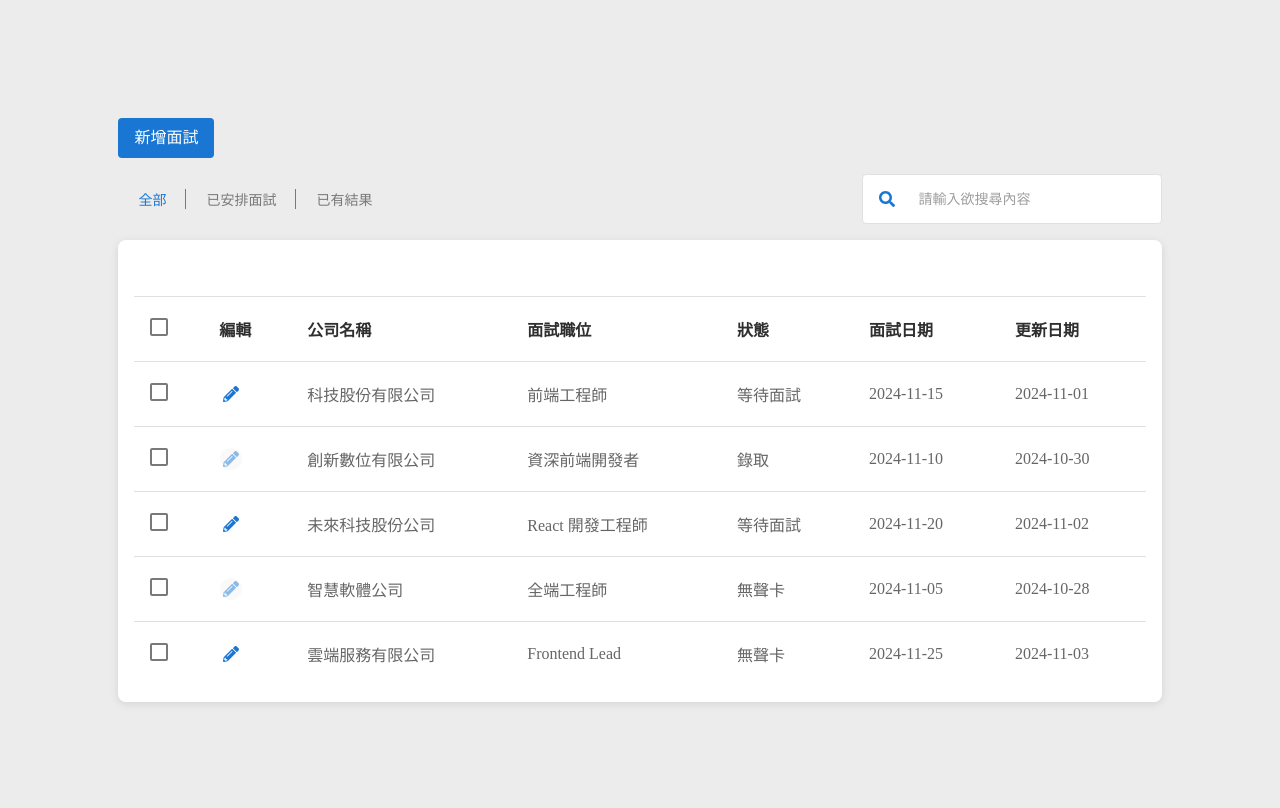
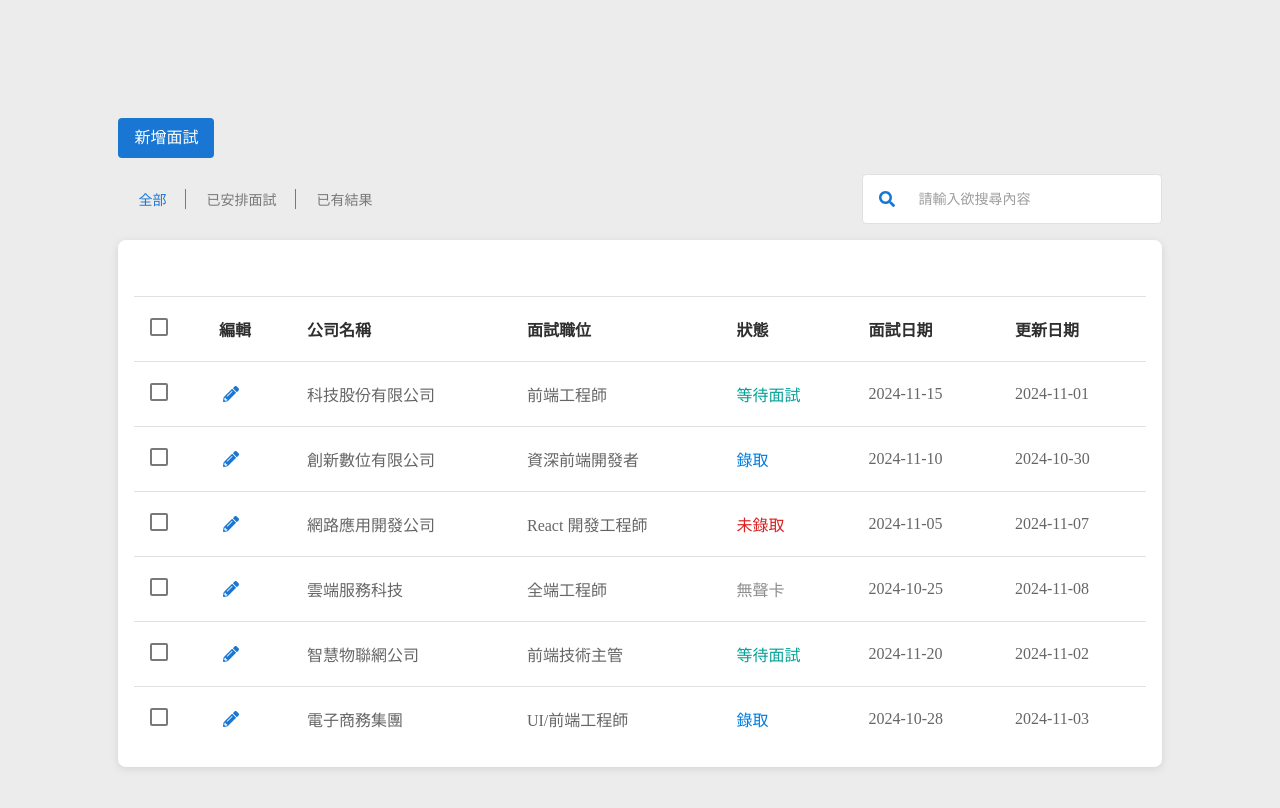
Before and after one commit to dio-chu/React-interview-todo-list, a React (Vite) app: page / in a window 1280 px wide. Shown: the top 808 px of the page. Built offline with nearby package versions, Linux system fonts and the light colour scheme.

Commit message:
feat:add redux,modal&interviews (#9)
* feat:RTK管理增刪改,modal組件open

* feat:interviewslice

* feat:RTK 過濾邏輯，checkbox刪除邏輯

* feat:顏色判斷

* chore:change img

```diff
--- a/package.json
+++ b/package.json
@@ -13,12 +13,15 @@
     "coverage": "vitest run --coverage"
   },
   "dependencies": {
+    "@reduxjs/toolkit": "^2.3.0",
     "react": "^18.3.1",
     "react-dom": "^18.3.1",
     "react-icons": "^5.3.0",
+    "react-redux": "^9.1.2",
     "react-router-dom": "^6.27.0",
     "react-transition-group": "^4.4.5",
-    "sass": "^1.80.6"
+    "sass": "^1.80.6",
+    "uuid": "^11.0.2"
   },
   "devDependencies": {
     "@eslint/js": "^9.13.0",
--- a/src/constants/interviewStatus.js
+++ b/src/constants/interviewStatus.js
@@ -29,6 +29,13 @@ export const INTERVIEW_RESULT = {
   GHOST: "ghost",
 };
 
+export const INTERVIEW_COLORS = {
+  admitted: "#007EE2", // 錄取
+  not_admitted: "#D82222", // 未錄取
+  none: "#00A096", // 等待面試
+  ghost: "#8F8F8F", // 無聲卡
+};
+
 export const INTERVIEW_RESULT_OPTIONS = [
   {
     id: "1",
--- a/src/main.jsx
+++ b/src/main.jsx
@@ -1,9 +1,13 @@
 import { StrictMode } from "react";
 import { createRoot } from "react-dom/client";
+import { Provider } from "react-redux";
+import { store } from "./store/store";
 import App from "./App.jsx";
 
 createRoot(document.getElementById("root")).render(
   <StrictMode>
-    <App />
+    <Provider store={store}>
+      <App />
+    </Provider>
   </StrictMode>
 );
--- a/src/pages/TodoPage.jsx
+++ b/src/pages/TodoPage.jsx
@@ -1,5 +1,5 @@
 // hook
-import { useState } from "react";
+import { useState, useEffect } from "react";
 
 // component
 import DButton from "../components/DButton";
@@ -12,102 +12,117 @@ import InterviewFormModal from "./components/InterviewFormModal";
 
 // constant
 import {
-  INTERVIEW_STATUS,
+  INTERVIEW_COLORS,
   INTERVIEW_STATUS_FILTERS,
   INTERVIEW_RESULT_OPTIONS,
 } from "../constants/interviewStatus";
 import { INTERVIEW_MODAL_MODE } from "../constants/interviewFormModal";
 
-// fake data
-import { MOCK_INTERVIEWS, TABLE_HEADERS } from "../constants/mockInterviews";
-
 // style
 import "../styles/pages/TodoPage.scss";
 import { FaPlus, FaSearch, FaTrash, FaPencilAlt } from "react-icons/fa";
 
+// redux
+import { useSelector, useDispatch } from "react-redux";
+import {
+  openFormModalForCreate,
+  openFormModalForEdit,
+  closeFormModal,
+  resetFormData,
+  updateFormData,
+  openDeleteModal,
+  closeDeleteModal,
+} from "../store/modalSlice";
+import {
+  addInterview,
+  updateInterview,
+  deleteInterviews,
+  selectAllInterviews,
+  setSearchText,
+  selectSearchText,
+  setSelectedStatus,
+  selectSelectedStatus,
+  selectFilteredInterviews,
+  TABLE_HEADERS,
+} from "../store/interviewSlice";
+
 const TodoPage = () => {
-  // ui
-  const [selectedStatus, setSelectedStatus] = useState(INTERVIEW_STATUS.ALL);
-  const [searchText, setSearchText] = useState("");
+  const dispatch = useDispatch();
+  // redux modal
+  const { formModal, deleteModal } = useSelector((state) => state.modals);
+
+  // redux interview
+  const interviews = useSelector(selectAllInterviews);
+  const searchText = useSelector(selectSearchText);
+  const selectedStatus = useSelector(selectSelectedStatus);
+  const filteredInterviews = useSelector(selectFilteredInterviews);
+
+  // checkbox
   const [selectedItems, setSelectedItems] = useState(new Set());
+  useEffect(() => {
+    setSelectedItems(new Set());
+  }, [selectedStatus, searchText]);
 
-  // modal
-  const [isFormModalOpen, setIsFormModalOpen] = useState(false);
-  const [isDeleteModalOpen, setIsDeleteModalOpen] = useState(false);
-  const [modalMode, setModalMode] = useState(INTERVIEW_MODAL_MODE.CREATE);
-
-  const [formData, setFormData] = useState({
-    companyName: "",
-    position: "",
-    status: "",
-    interviewDate: "",
-  });
-
-  // 打開 modal 時設置初始數據
-  const onClickNewInterview = () => {
-    setModalMode(INTERVIEW_MODAL_MODE.CREATE);
-    setFormData({
-      companyName: "",
-      position: "",
-      status: "",
-      interviewDate: "",
-    });
-    setIsFormModalOpen(true);
+  // Form Modal Actions
+  const formModalActions = {
+    openForCreate: () => {
+      dispatch(openFormModalForCreate());
+    },
+    openForEdit: (id) => {
+      const interview = interviews.find((item) => item.id === id);
+      dispatch(openFormModalForEdit(interview));
+    },
+    close: () => {
+      dispatch(closeFormModal());
+    },
+    reset: () => {
+      dispatch(resetFormData());
+    },
+    submit: (formData) => {
+      if (formModal.mode === INTERVIEW_MODAL_MODE.CREATE) {
+        dispatch(addInterview(formData));
+      } else {
+        const updateData = {
+          ...formData,
+          id: formModal.formData.id,
+        };
+        dispatch(updateInterview(updateData));
+      }
+      dispatch(closeFormModal());
+    },
+    updateData: (data) => {
+      dispatch(updateFormData(data));
+    },
   };
 
-  const onClickEditInterview = (id) => {
-    const editItem = MOCK_INTERVIEWS.find((item) => item.id === id);
-    setModalMode(INTERVIEW_MODAL_MODE.EDIT);
-    setFormData(editItem);
-    setIsFormModalOpen(true);
+  // Delete Modal Actions
+  const deleteModalActions = {
+    open: () => {
+      dispatch(openDeleteModal());
+    },
+    close: () => {
+      dispatch(closeDeleteModal());
+    },
+    confirm: () => {
+      dispatch(deleteInterviews(Array.from(selectedItems)));
+      dispatch(closeDeleteModal());
+      setSelectedItems(new Set());
+    },
   };
 
-  const onFormModalClose = () => {
-    setIsFormModalOpen(false);
-  };
-
-  const onFormModalExited = () => {
-    setFormData({
-      companyName: "",
-      position: "",
-      status: "",
-      interviewDate: "",
-    });
-  };
-  const onFormModalSubmit = (formData) => {
-    console.log(
-      modalMode === INTERVIEW_MODAL_MODE.CREATE
-        ? "Create new interview:"
-        : "Update interview:",
-      formData
-    );
-    onFormModalClose();
-  };
-
-  const onDeleteModalConfirm = () => {
-    console.log("Delete selected items:", Array.from(selectedItems));
-    setIsDeleteModalOpen(false);
-    setSelectedItems(new Set());
-  };
-  const onClickDelete = () => {
-    setIsDeleteModalOpen(true);
-  };
-  const onDeleteModalClose = () => {
-    setIsDeleteModalOpen(false);
-  };
-
-  // other
+  // filter DSelect&DTextField
   const onStatusChange = (value) => {
-    setSelectedStatus(value);
+    dispatch(setSelectedStatus(value));
   };
 
   const onSearchChange = (e) => {
-    setSearchText(e.target.value);
+    dispatch(setSearchText(e.target.value));
   };
 
+  // checkbox
   const onHeaderCheckboxChange = (checked) => {
     if (checked) {
-      setSelectedItems(new Set(MOCK_INTERVIEWS.map((item) => item.id)));
+      setSelectedItems(new Set(filteredInterviews.map((item) => item.id)));
     } else {
       setSelectedItems(new Set());
     }
@@ -129,7 +144,7 @@ const TodoPage = () => {
         <DIconButton
           size="small"
           disabled={!item.edit}
-          onClick={() => onClickEditInterview(item.id)}
+          onClick={() => formModalActions.openForEdit(item.id)}
           icon={<FaPencilAlt style={{ color: "#1976d2" }} />}
         />
       );
@@ -138,19 +153,27 @@ const TodoPage = () => {
       const statusOption = INTERVIEW_RESULT_OPTIONS.find(
         (option) => option.value === item[key]
       );
-      return statusOption ? statusOption.label : "未知狀態";
+      return statusOption ? (
+        <span
+          style={{
+            color: INTERVIEW_COLORS[item[key]],
+          }}
+        >
+          {statusOption.label}
+        </span>
+      ) : (
+        "未知狀態"
+      );
     }
     return item[key];
   };
-
-  const searchIcon = <FaSearch style={{ color: "#1976d2" }} />;
 
   return (
     <div className="todo-page">
       <div className="todo-page__header">
         <DButton
           label="新增面試"
-          onClick={onClickNewInterview}
+          onClick={formModalActions.openForCreate}
           startIcon={<FaPlus />}
         />
       </div>
@@ -164,7 +187,7 @@ const TodoPage = () => {
         <DTextField
           value={searchText}
           onChange={onSearchChange}
-          prependInnerIcon={searchIcon}
+          prependInnerIcon={<FaSearch style={{ color: "#1976d2" }} />}
           placeholder="請輸入欲搜尋內容"
           width="300px"
         />
@@ -175,41 +198,41 @@ const TodoPage = () => {
           {selectedItems.size > 0 && (
             <DButton
               label="刪除"
-              onClick={onClickDelete}
+              onClick={deleteModalActions.open}
               density="compact"
               startIcon={<FaTrash />}
-              variant="error"
             />
           )}
         </div>
         <DDataTable
           headers={TABLE_HEADERS}
-          items={MOCK_INTERVIEWS}
+          items={filteredInterviews}
           showCheckbox
           onHeaderCheckboxChange={onHeaderCheckboxChange}
           onItemCheckboxChange={onItemCheckboxChange}
           renderCell={renderCell}
-          isHeaderChecked={selectedItems.size === MOCK_INTERVIEWS.length}
+          isHeaderChecked={selectedItems.size === filteredInterviews.length}
           getIsItemChecked={(item) => selectedItems.has(item.id)}
         />
       </div>
 
       <InterviewFormModal
-        isShow={isFormModalOpen}
-        mode={modalMode}
-        formData={formData}
-        onFormDataChange={setFormData}
-        onClose={onFormModalClose}
-        onSubmit={onFormModalSubmit}
-        onExited={onFormModalExited}
+        isShow={formModal.isOpen}
+        mode={formModal.mode}
+        formData={formModal.formData}
+        onFormDataChange={formModalActions.updateData}
+        isPersistent
+        onClose={formModalActions.close}
+        onSubmit={formModalActions.submit}
+        onExited={formModalActions.reset}
       />
 
       <DCommonModal
-        isShow={isDeleteModalOpen}
+        isShow={deleteModal.isOpen}
         title="確認刪除？"
         confirmText="確認"
-        onClose={onDeleteModalClose}
-        onConfirm={onDeleteModalConfirm}
+        onClose={deleteModalActions.close}
+        onConfirm={deleteModalActions.confirm}
       >
         刪除的履歷將無法恢復
       </DCommonModal>
--- /dev/null
+++ b/src/store/interviewSlice.js
@@ -0,0 +1,172 @@
+import { createSlice } from "@reduxjs/toolkit";
+import { v4 as uuidv4 } from "uuid";
+import {
+  INTERVIEW_RESULT,
+  INTERVIEW_STATUS,
+} from "../constants/interviewStatus";
+
+export const TABLE_HEADERS = [
+  { key: "edit", title: "編輯" },
+  { key: "companyName", title: "公司名稱" },
+  { key: "position", title: "面試職位" },
+  { key: "status", title: "狀態" },
+  { key: "interviewDate", title: "面試日期" },
+  { key: "updateDate", title: "更新日期" },
+];
+
+const initialState = {
+  interviews: [
+    {
+      id: "1",
+      edit: true,
+      companyName: "科技股份有限公司",
+      position: "前端工程師",
+      status: "none",
+      interviewDate: "2024-11-15",
+      updateDate: "2024-11-01",
+    },
+    {
+      id: "2",
+      edit: true,
+      companyName: "創新數位有限公司",
+      position: "資深前端開發者",
+      status: "admitted",
+      interviewDate: "2024-11-10",
+      updateDate: "2024-10-30",
+    },
+    {
+      id: "3",
+      edit: true,
+      companyName: "網路應用開發公司",
+      position: "React 開發工程師",
+      status: "not_admitted",
+      interviewDate: "2024-11-05",
+      updateDate: "2024-11-07",
+    },
+    {
+      id: "4",
+      edit: true,
+      companyName: "雲端服務科技",
+      position: "全端工程師",
+      status: "ghost",
+      interviewDate: "2024-10-25",
+      updateDate: "2024-11-08",
+    },
+    {
+      id: "5",
+      edit: true,
+      companyName: "智慧物聯網公司",
+      position: "前端技術主管",
+      status: "none",
+      interviewDate: "2024-11-20",
+      updateDate: "2024-11-02",
+    },
+    {
+      id: "6",
+      edit: true,
+      companyName: "電子商務集團",
+      position: "UI/前端工程師",
+      status: "admitted",
+      interviewDate: "2024-10-28",
+      updateDate: "2024-11-03",
+    },
+  ],
+  searchText: "",
+  selectedStatus: INTERVIEW_STATUS.ALL,
+};
+
+const matchesStatusFilter = (interviewStatus, filterStatus) => {
+  switch (
+    filterStatus // 修改這裡，檢查 filterStatus 而不是 interviewStatus
+  ) {
+    case INTERVIEW_STATUS.ALL:
+      return true;
+    case INTERVIEW_STATUS.SCHEDULED:
+      return interviewStatus === INTERVIEW_RESULT.NONE;
+    case INTERVIEW_STATUS.COMPLETED:
+      return interviewStatus !== INTERVIEW_RESULT.NONE;
+    default:
+      return false;
+  }
+};
+
+export const interviewSlice = createSlice({
+  name: "interviews",
+  initialState,
+  reducers: {
+    addInterview: (state, action) => {
+      const currentDate = new Date().toISOString().split("T")[0];
+      const newInterview = {
+        ...action.payload,
+        id: uuidv4(),
+        edit: true,
+        status: action.payload.status || INTERVIEW_RESULT.NONE,
+        updateDate: currentDate,
+      };
+      state.interviews.push(newInterview);
+    },
+    updateInterview: (state, action) => {
+      const currentDate = new Date().toISOString().split("T")[0];
+      const index = state.interviews.findIndex(
+        (interview) => interview.id === action.payload.id
+      );
+      if (index !== -1) {
+        state.interviews[index] = {
+          ...state.interviews[index],
+          ...action.payload,
+          updateDate: currentDate,
+        };
+      }
+    },
+    deleteInterviews: (state, action) => {
+      const idsToDelete = action.payload;
+      state.interviews = state.interviews.filter(
+        (interview) => !idsToDelete.includes(interview.id)
+      );
+    },
+    setSearchText: (state, action) => {
+      state.searchText = action.payload;
+    },
+    setSelectedStatus: (state, action) => {
+      state.selectedStatus = action.payload;
+    },
+  },
+});
+
+// Selectors
+export const selectAllInterviews = (state) => state.interviews.interviews;
+export const selectSearchText = (state) => state.interviews.searchText;
+export const selectSelectedStatus = (state) => state.interviews.selectedStatus; // 修改選擇器名稱
+
+export const selectFilteredInterviews = (state) => {
+  const interviews = selectAllInterviews(state);
+  const searchText = selectSearchText(state);
+  const selectedStatus = selectSelectedStatus(state); // 使用修改後的選擇器
+
+  const statusFiltered = interviews.filter((interview) =>
+    matchesStatusFilter(interview.status, selectedStatus)
+  );
+
+  if (!searchText.trim()) {
+    return statusFiltered;
+  }
+
+  const searchLower = searchText.toLowerCase();
+  return statusFiltered.filter((interview) => {
+    return (
+      interview.companyName.toLowerCase().includes(searchLower) ||
+      interview.position.toLowerCase().includes(searchLower) ||
+      interview.interviewDate.includes(searchText)
+    );
+  });
+};
+
+export const {
+  addInterview,
+  updateInterview,
+  deleteInterviews,
+  setSearchText,
+  setSelectedStatus,
+} = interviewSlice.actions;
+
+export default interviewSlice.reducer;
--- /dev/null
+++ b/src/store/modalSlice.js
@@ -0,0 +1,65 @@
+import { createSlice } from "@reduxjs/toolkit";
+import { INTERVIEW_MODAL_MODE } from "../constants/interviewFormModal";
+import { INTERVIEW_RESULT } from "../constants/interviewStatus";
+
+const initialFormData = {
+  companyName: "",
+  position: "",
+  status: INTERVIEW_RESULT.NONE,
+  interviewDate: "",
+};
+
+const initialState = {
+  formModal: {
+    isOpen: false,
+    mode: INTERVIEW_MODAL_MODE.CREATE,
+    formData: initialFormData,
+  },
+  deleteModal: {
+    isOpen: false,
+  },
+};
+
+export const modalSlice = createSlice({
+  name: "modals",
+  initialState,
+  reducers: {
+    openFormModalForCreate: (state) => {
+      state.formModal.isOpen = true;
+      state.formModal.mode = INTERVIEW_MODAL_MODE.CREATE;
+      state.formModal.formData = initialFormData;
+    },
+    openFormModalForEdit: (state, action) => {
+      state.formModal.isOpen = true;
+      state.formModal.mode = INTERVIEW_MODAL_MODE.EDIT;
+      state.formModal.formData = action.payload;
+    },
+    closeFormModal: (state) => {
+      state.formModal.isOpen = false;
+    },
+    resetFormData: (state) => {
+      state.formModal.formData = initialFormData;
+    },
+    updateFormData: (state, action) => {
+      state.formModal.formData = action.payload;
+    },
+    openDeleteModal: (state) => {
+      state.deleteModal.isOpen = true;
+    },
+    closeDeleteModal: (state) => {
+      state.deleteModal.isOpen = false;
+    },
+  },
+});
+
+export const {
+  openFormModalForCreate,
+  openFormModalForEdit,
+  closeFormModal,
+  resetFormData,
+  updateFormData,
+  openDeleteModal,
+  closeDeleteModal,
+} = modalSlice.actions;
+
+export default modalSlice.reducer;
--- a/src/styles/components/DSelect.scss
+++ b/src/styles/components/DSelect.scss
@@ -61,7 +61,7 @@
 
     &:hover {
       color: #155799;
-      background-color: #b5b5b525;
+      background-color: #b5b5b500;
     }
   }
 }
```
Also changed, not shown: src/store/store.js (added, +11 -0 lines), public/readmeImg/PageImg.png, 1 other file (tests, documents, lock files or other folders).
